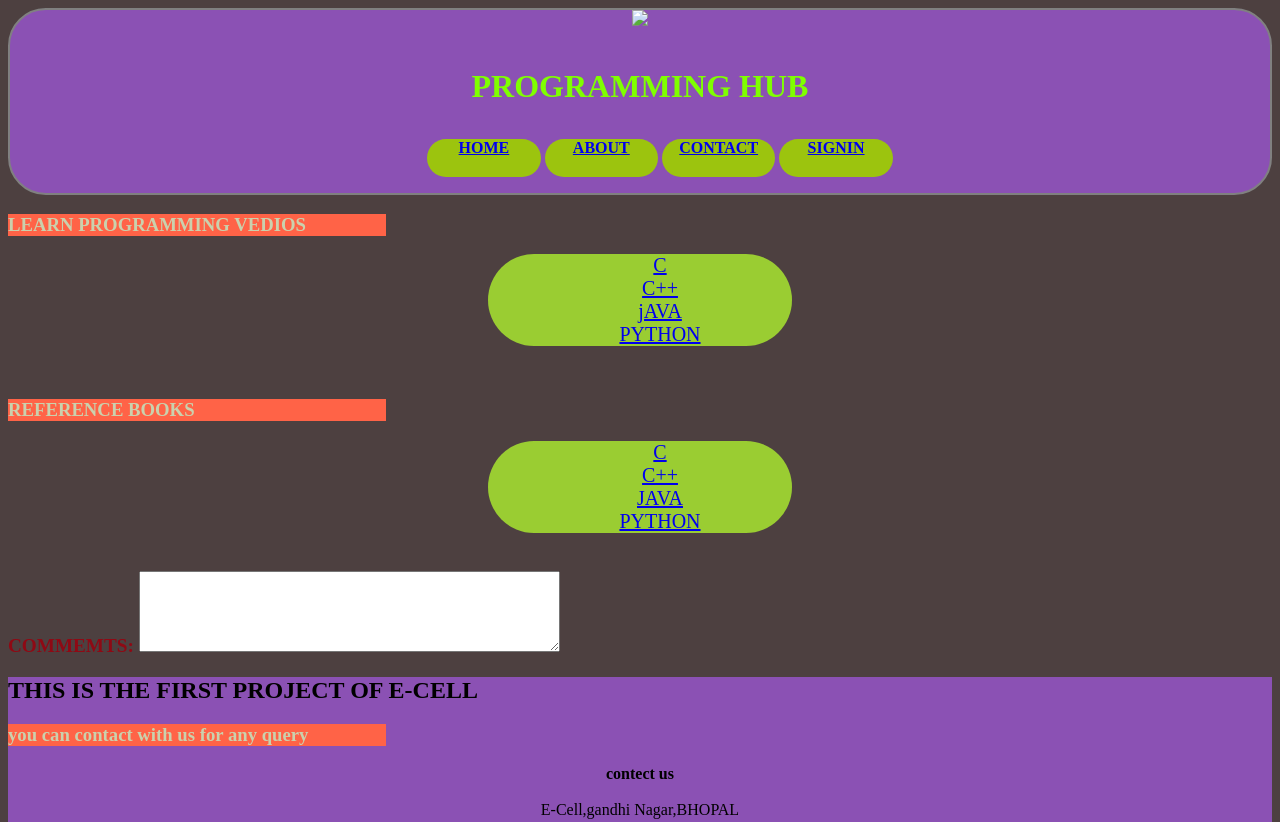
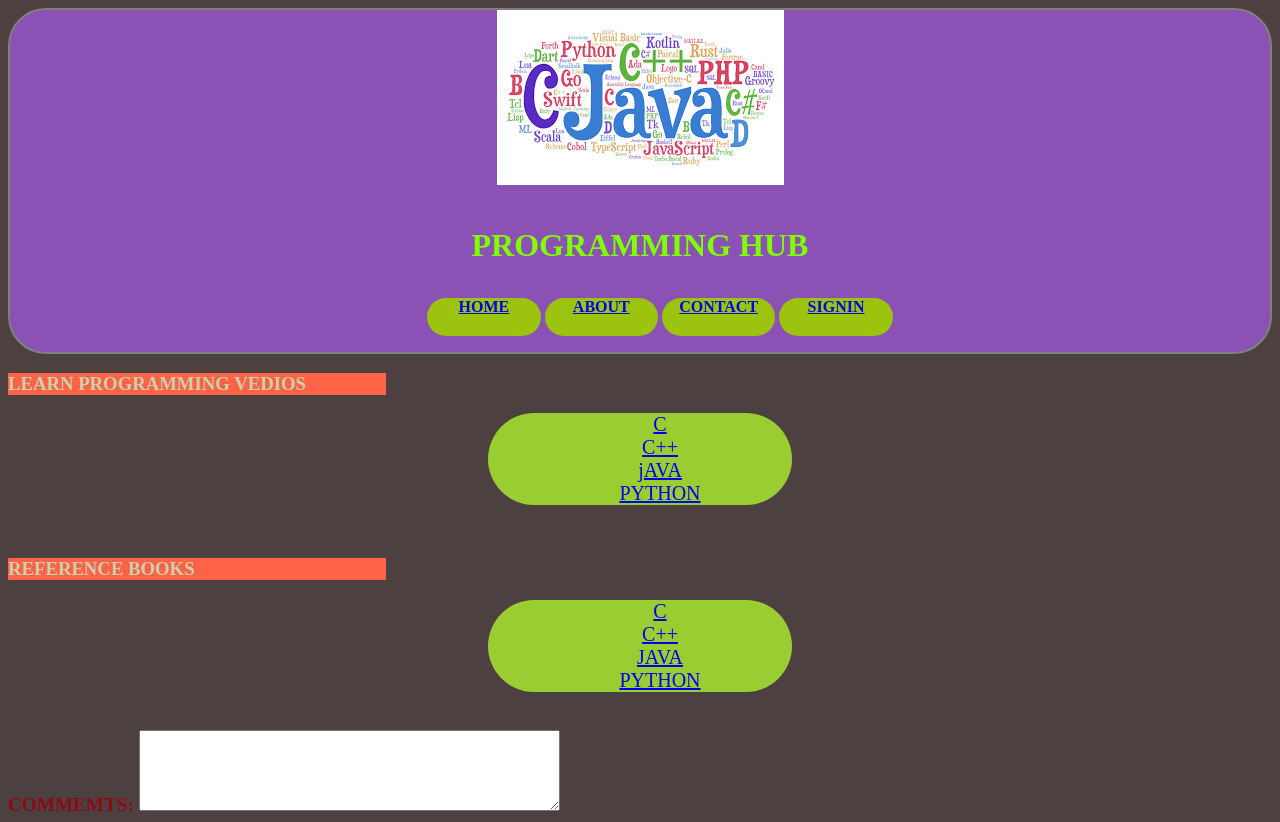
Before and after one commit to S98payasi/ecell-first-task, a plain HTML site: page index.html in a window 1280 px wide. Shown: the top 822 px of the page. Drawn offline with Linux system fonts and the light colour scheme; files whose address does not match are found by name; a web font is replaced by a local one.

Commit message:
Update index.html

```diff
--- a/index.html
+++ b/index.html
@@ -16,7 +16,7 @@
 </head>
 <body>
     <header class=header>
-       <center> <img src="my first college project/imges/logo.png" >
+       <center> <img src="imges/logo.png" >
        <CENTER><h1> PROGRAMMING HUB</h1></CENTER>
        <nav>
 
```
